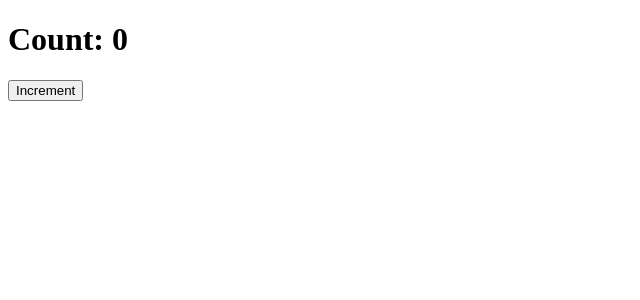
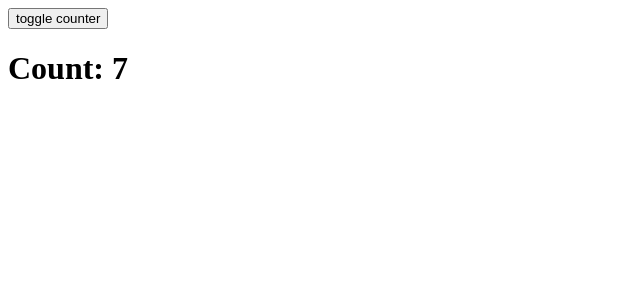
Before and after one commit to DarioCorbinelli/esercizi-react, a React (Create React App) app: page / in a window 1280 px wide. Shown: the top 300 px of the page, without its empty margins (0-640 px from the left). Built offline with nearby package versions, Linux system fonts and the light colour scheme.

Commit message:
useEffect-2

```diff
--- a/src/App.js
+++ b/src/App.js
@@ -1,9 +1,25 @@
-import ClickCounter from "ClickCounter";
+import Counter from "Counter";
 import React from "react";
 
+export default class App extends React.Component {
+  state = {
+    toggleCounter: true,
+  };
 
-export default class App extends React.Component {
+  handleToggle = () => {
+    this.setState(state => {
+      return {
+        toggleCounter: !state.toggleCounter
+      }
+    })
+  }
+
   render() {
-    return <ClickCounter />
+    return (
+      <>
+        <button onClick={this.handleToggle}>toggle counter</button>
+        {this.state.toggleCounter && <Counter />}
+      </>
+    );
   }
 }
--- a/src/ClickCounter.js
+++ /dev/null
@@ -1,24 +0,0 @@
-import React from "react";
-import { useEffect } from "react";
-import { useState } from "react";
-
-export default function ClickCounter({ initValue = 0 }) {
-  const [count, setCount] = useState(initValue);
-
-  const handleClick = () => {
-    setCount((count) => {
-      return count + 1;
-    });
-  };
-
-  useEffect(() => {
-    console.log(count)
-  }, [count])
-
-  return (
-    <>
-      <h1>Count: {count}</h1>
-      <button onClick={handleClick}>Increment</button>
-    </>
-  );
-}
--- /dev/null
+++ b/src/Counter.js
@@ -0,0 +1,25 @@
+import React from "react";
+import { useEffect } from "react";
+import { useState } from "react";
+
+function Counter() {
+  const [count, setCount] = useState(0);
+
+  useEffect(() => {
+    const interval = setInterval(() => {
+      setCount(c => c + 1);
+    }, 1000);
+
+    return () => {
+      console.log("I'm dismounting");
+      clearInterval(interval)}
+  }, []);
+
+  return (
+    <>
+      <h1>Count: {count}</h1>
+    </>
+  );
+}
+
+export default Counter;
```
